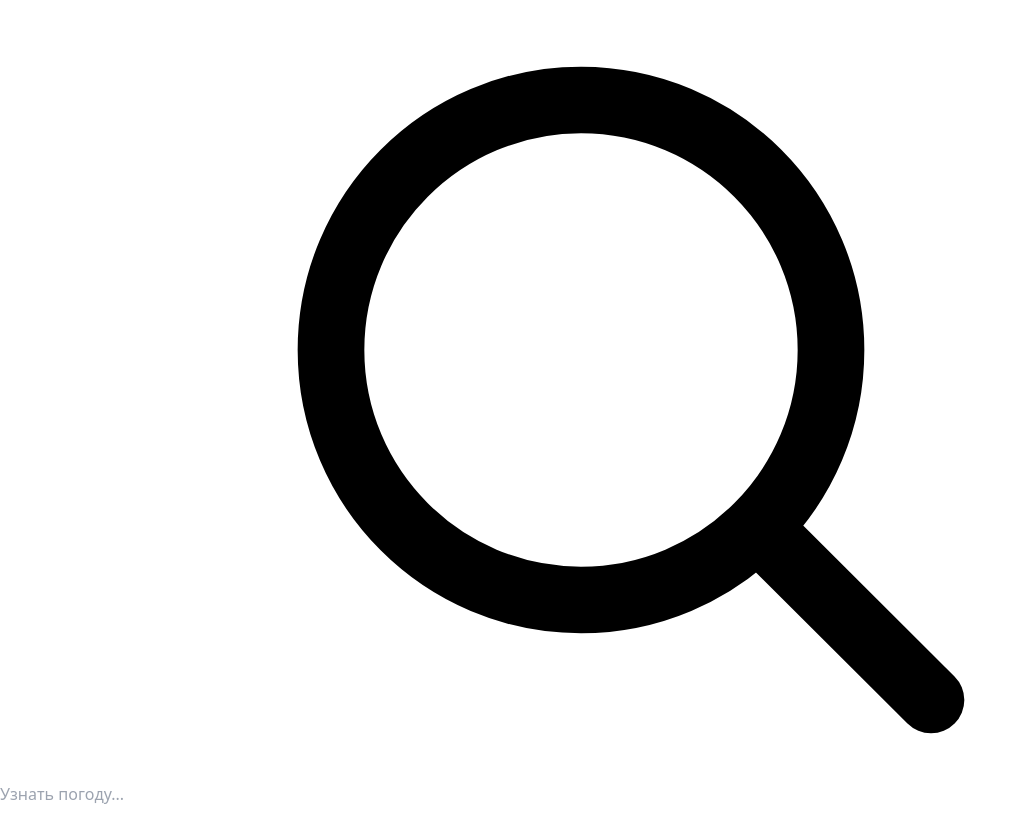
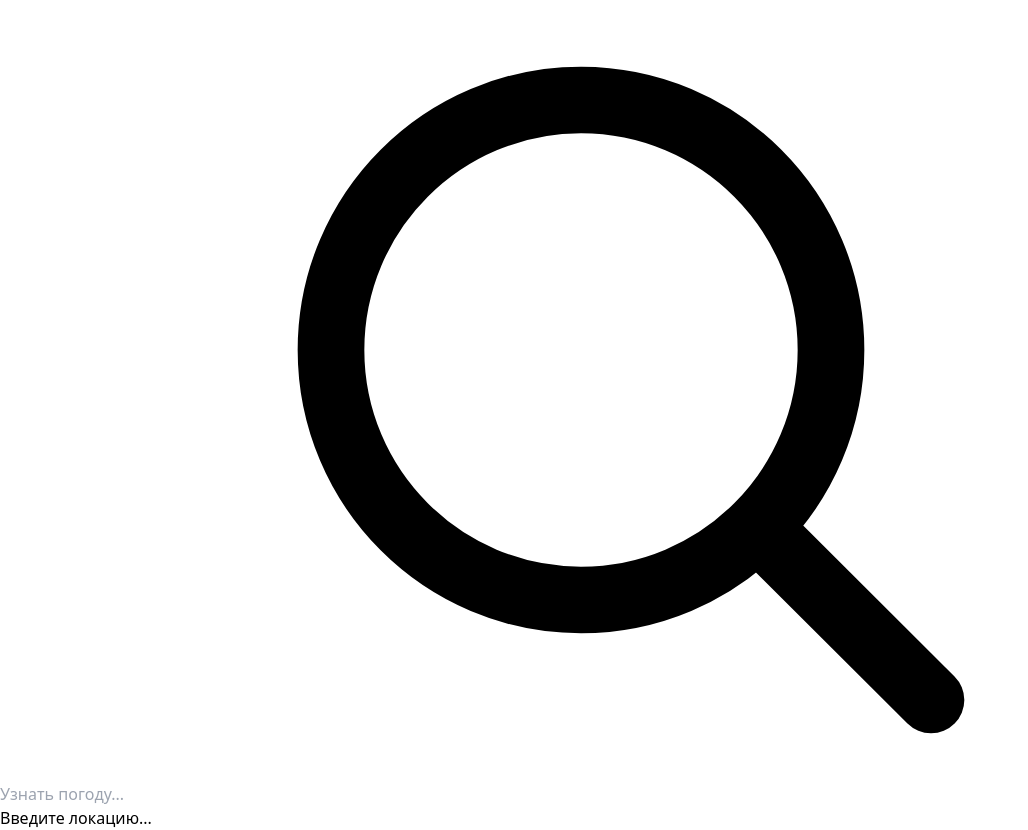
Before and after one commit to vadim36/weather-app2, a React (Vite) app: page / in a window 1280 px wide. Shown: the whole page, without its empty margins (0-1028 px from the left). Before the commit the page ends 806 px from the top, so only its background shows below. Built offline with nearby package versions, Linux system fonts and the light colour scheme; no server answers.

Commit message:
add elementary logic of processing weather data

```diff
--- a/src/API/WeatherService.tsx
+++ b/src/API/WeatherService.tsx
@@ -1,7 +1,7 @@
 const KEY: string = '40dd0d9fca4d02c5fa33d8b285cdeb4f'
 
 export default abstract class WeatherService {
-  public static async getWeather(lat: number, lon: number):Promise<Weather[] | void> {
+  public static async getWeather(lat: number, lon: number):Promise<Weather[]> {
     const request: string =
       `http://api.openweathermap.org/data/2.5/forecast?lat=${lat}&lon=${lon}&appid=${KEY}`
 
--- a/src/App.tsx
+++ b/src/App.tsx
@@ -1,19 +1,20 @@
-import {FC, useEffect, useState} from 'react'
+import {FC, useState} from 'react'
 import { Header } from './components/Header'
 import { LocationContext } from './context'
 import WeatherService from './API/WeatherService'
 import useFetching from './hooks/useFetching'
+import { WeatherContent } from './components/WeatherContent'
 
 export const App: FC = () => {
   const [location, setLocation] = useState<string>('')
-  const [fetchLocation, isLocationLoading, locationLoadingError] = useFetching(async () => {
+  const [weather, setWeather] = useState<any>()
+  const [fetchWeather, isWeatherLoading, weatherLoadingError] = useFetching(async () => {
     const {lat, lon}: TownResponse = await WeatherService.getLocation(location)
-    return { lat, lon }
+    const weatherData: Weather[] = await WeatherService.getWeather(lat, lon)
+    return setWeather(weatherData)
   })
 
-  useEffect(() => {
-    fetchLocation()
-  }, [location])
+
 
   return (
     <>
@@ -21,6 +22,11 @@ export const App: FC = () => {
         location, setLocation
       }}>
         <Header/>
+        {!weather && !location &&
+          <h1 className='heading'>Введите локацию...</h1>}
+        {isWeatherLoading && <h1 className='heading'>Загрузка...</h1>}
+        {weatherLoadingError && <h1 className='heading'>Ошибка {weatherLoadingError}</h1>}
+        {weather && location && <WeatherContent weatherData={weather}/>}
       </LocationContext.Provider>
     </>
   )
--- a/src/components/LocationForm.tsx
+++ b/src/components/LocationForm.tsx
@@ -9,6 +9,7 @@ export const LocationForm:FC = () => {
 
   function submitHandler(event: FormEvent<HTMLFormElement>):void {
     event.preventDefault()
+    setInputValue('')
     return setLocation(inputValue)
   }
 
--- /dev/null
+++ b/src/components/WeatherContent.tsx
@@ -0,0 +1,14 @@
+import {FC} from 'react'
+
+interface WeatherContentProps {
+  weatherData: Weather[]
+}
+
+export const WeatherContent:FC<WeatherContentProps> = ({weatherData}) => {
+  return (
+    <div>
+      {weatherData[0].main.temp}
+      {weatherData[0].weather[0].main}
+    </div>
+  )
+}
--- a/src/hooks/useFetching.ts
+++ b/src/hooks/useFetching.ts
@@ -6,6 +6,7 @@ export default function useFetching(callback: Function):TUseFetching {
 
   async function fetching():Promise<void> {
     try {
+      setError('')
       setIsLoading(true)
       await callback()
     } catch (error: unknown) {
--- a/src/index.css
+++ b/src/index.css
@@ -1,3 +1,9 @@
 @tailwind base;
 @tailwind components;
 @tailwind utilities;
+
+@layer components {
+  .heading {
+    @apply text-center font-semibold text-2xl;
+  }
+}
```
